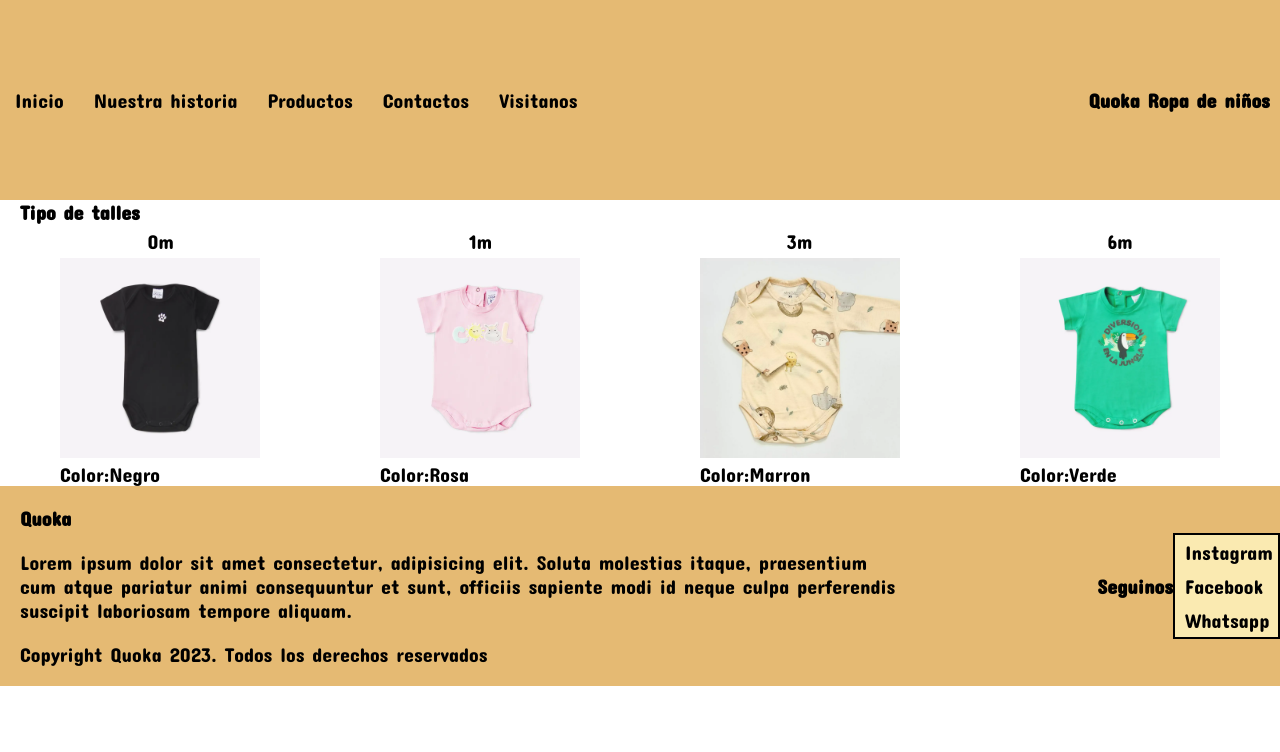
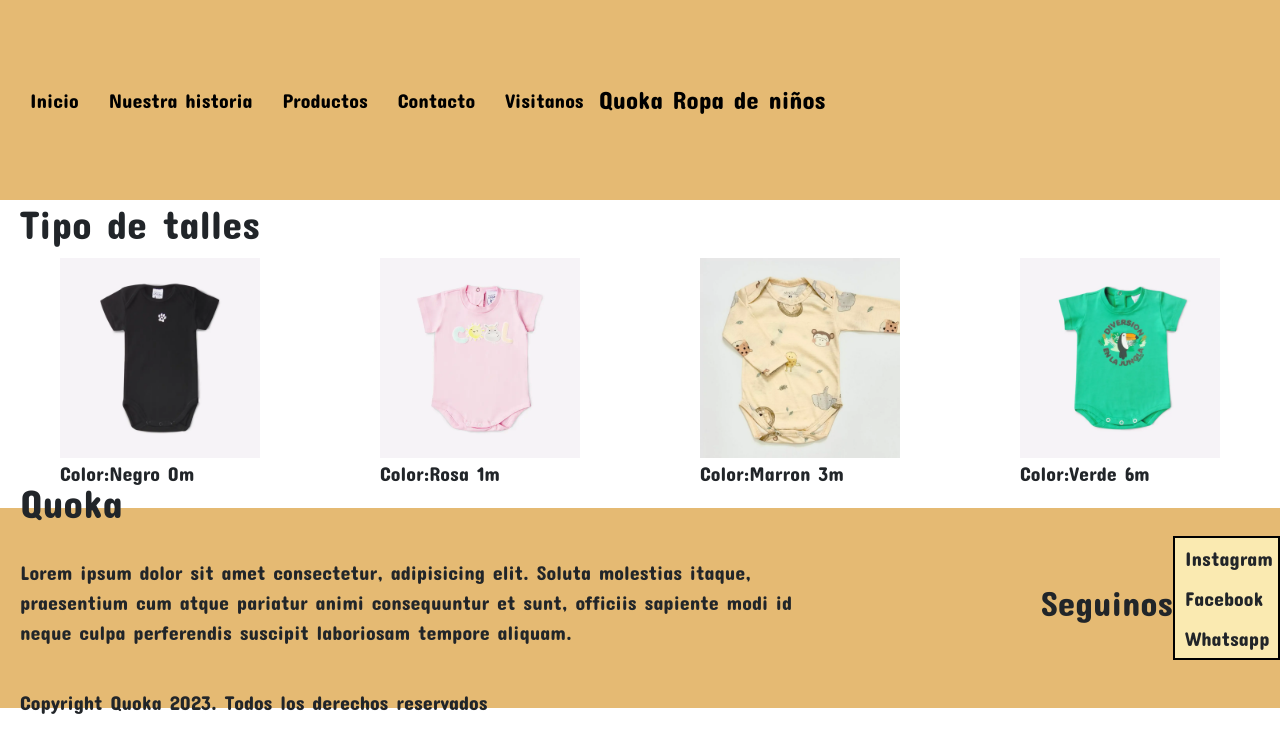
Before and after one commit to Uriel-S8/proyecto-coderhouse, a plain HTML site: page pages/productos.html in a window 1280 px wide. Drawn offline with nearby package versions, Linux system fonts and the light colour scheme.

Commit message:
Modificacion 5

```diff
--- a/css/styles.css
+++ b/css/styles.css
@@ -87,6 +87,17 @@ h2{
     padding-left: 20px;
 }
 
+/**---bootstrap---*/
+.navbar-custom{
+    background-color: #e5ba73;
+}
+
+.navbar-custom .navbar-brand,
+.navbar-custom .nav-link,
+.navbar-custom .navbar-toggler {
+  color: #000 !important; /* Letras negras */
+}
+
 @media screen and (max-width:850px){
     *{
         font-size: 15px;
@@ -95,6 +106,16 @@ h2{
         width: 100%;
         height: 100%;
     }
+    .imagenes-prod{
+        display: flex;
+        flex-wrap: wrap;
+        gap: 1rem;
+        justify-content: center;
+    }
+    .imagenes-prod{
+        flex: 1 1 300px;
+        max-width: 400px;
+    }
 }
 
 @media screen and (max-width:500px){
--- a/pages/productos.html
+++ b/pages/productos.html
@@ -6,45 +6,48 @@
         <link rel="stylesheet" href="../css/styles.css">
         <title>Productos</title>
         <link href="https://fonts.googleapis.com/css2?family=Concert+One&family=Permanent+Marker&display=swap" rel="stylesheet">
+        <link href="https://cdn.jsdelivr.net/npm/bootstrap@5.3.0/dist/css/bootstrap.min.css" rel="stylesheet">
     </head>
     <body>
         <header>
-            <nav class="nav-hedar">
-                <ul>
-                    <li><a href="../index.html">Inicio</a></li>
-                    <li><a href="./nuestra-historia.html">Nuestra historia</a></li>
-                    <li><a href="./productos.html">Productos</a></li>
-                    <li><a href="./contacto.html">Contactos</a></li>
-                    <li><a href="./visitanos.html">Visitanos</a></li>
-                </ul>
-                <h1>Quoka Ropa de niños</h1>
+            <nav class="navbar navbar-expand-lg navbar-custom">
+                <div class="container-fluid">
+                    <div class="collapse navbar-collapse" id="navbarNav">
+                        <ul class="navbar-nav ms-auto">
+                            <li class="nav-item"><a class="nav-link" href="../index.html">Inicio</a></li>
+                            <li class="nav-item"><a class="nav-link" href="./nuestra-historia.html">Nuestra historia</a></li>
+                            <li class="nav-item"><a class="nav-link" href="./productos.html">Productos</a></li>
+                            <li class="nav-item"><a class="nav-link" href="./contacto.html">Contacto</a></li>
+                            <li class="nav-item"><a class="nav-link" href="./visitanos.html">Visitanos</a></li>
+                        </ul>
+                    </div>
+                    <a class="navbar-brand" href="#">Quoka Ropa de niños</a>
+                    <button class="navbar-toggler" type="button" data-bs-toggle="collapse" data-bs-target="#navbarNav">
+                        <span class="navbar-toggler-icon"></span>
+                    </button>
+                </div>
             </nav>
         </header>
         <main>
             <div class="talles">
                 <h2>Tipo de talles</h2>
-                <ul>
-                    <li>0m</li>
-                    <li>1m</li>
-                    <li>3m</li>
-                    <li>6m</li>
             </div>
             <section class="imagenes-prod">
                 <article>
                     <img class="remera" src="../imagenes/0m.jpg" alt="Body para un bebe de 0 recien nacido">
-                    <p>Color:Negro</p>
+                    <p>Color:Negro 0m</p>
                 </article>
                 <article>
                     <img class="remera" src="../imagenes/1m.jpg" alt="Body para un bebe de 1 mes">
-                    <p>Color:Rosa</p>
+                    <p>Color:Rosa 1m</p>
                 </article>
                 <article>
                     <img class="remera" src="../imagenes/3m.jpg" alt="Body para un bebe de 3 mes">
-                    <p>Color:Marron</p>
+                    <p>Color:Marron 3m</p>
                 </article>
                 <article>
                     <img class="remera" src="../imagenes/6m.jpg" alt="Body para un bebe de 6 mes">
-                    <p>Color:Verde</p>
+                    <p>Color:Verde 6m</p>
                 </article>
             </section>
         </main>
@@ -67,5 +70,6 @@
                 </ul>
             </div>
         </footer>
+        <script src="https://cdn.jsdelivr.net/npm/bootstrap@5.3.0/dist/js/bootstrap.bundle.min.js"></script>
     </body>
 </html>
```
